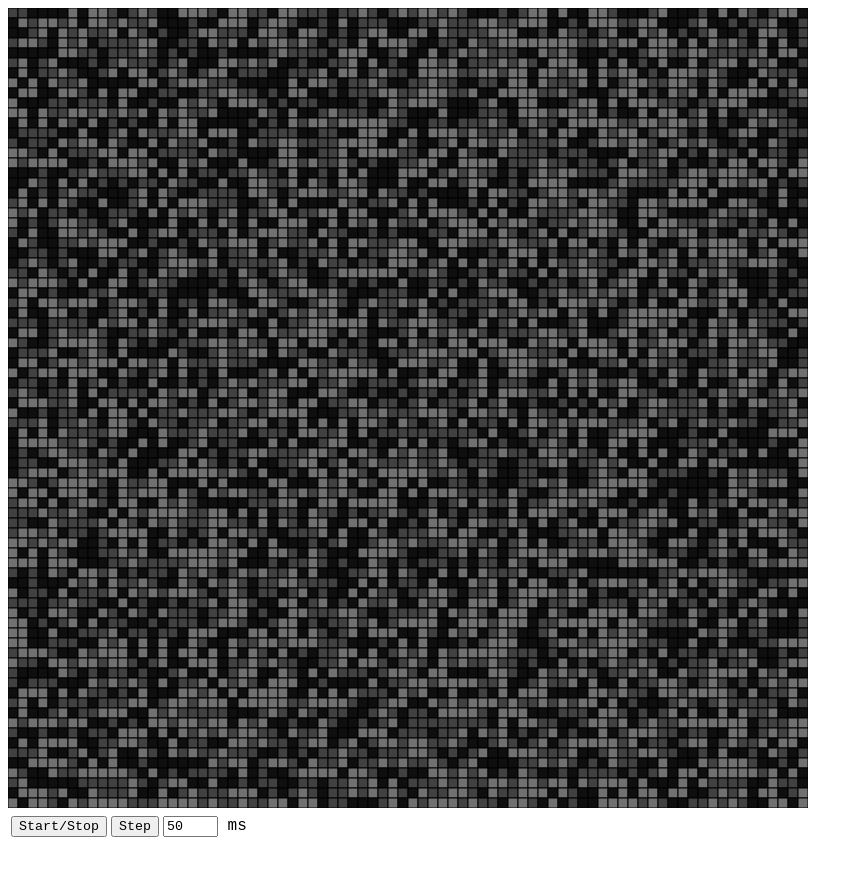
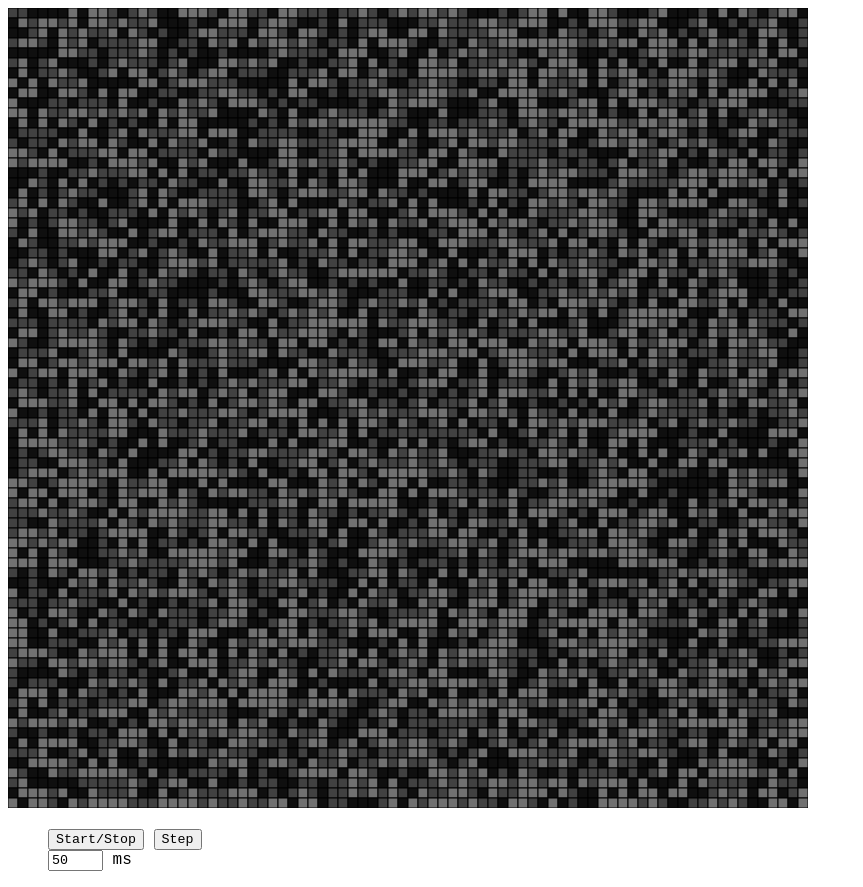
Before and after one commit to Jarpos/jacap-ts, a website built with Parcel: page src/index.html in a window 1280 px wide. Shown: the whole page, without its empty margins (0-863 px from the left). Before the commit the page ends 848 px from the top, so only its background shows below. Built offline with nearby package versions, Linux system fonts and the light colour scheme.

Commit message:
ref: update formatting

```diff
--- a/src/index.html
+++ b/src/index.html
@@ -7,17 +7,23 @@
         * {
             font-family: 'Courier New', Courier, monospace;
         }
+
+        ul {
+            list-style-type: none;
+        }
     </style>
 </head>
 
 <body>
     <canvas id="canvas"></canvas>
     <div id="controls">
-        <table>
-            <td><button id="StartStopButton">Start/Stop</button></td>
-            <td><button id="SingleStepButton">Step</button></td>
-            <td><input id="TimeoutInput" type="number" min="0" max="100"> ms</td>
-        </table>
+        <ul>
+            <li>
+                <button id="StartStopButton">Start/Stop</button>
+                <button id="SingleStepButton">Step</button>
+            </li>
+            <li><input id="TimeoutInput" type="number" min="0" max="100"> ms</li>
+        </ul>
     </div>
 </body>
 
```
